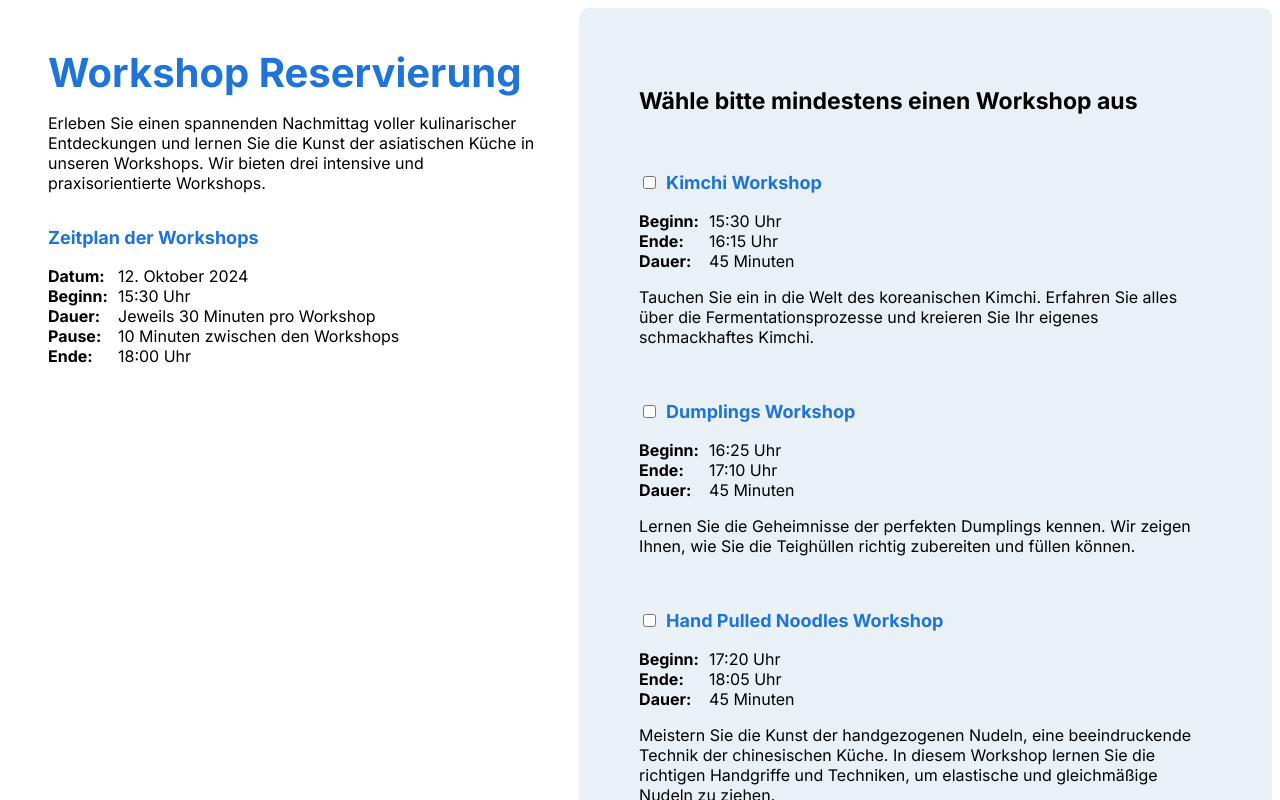
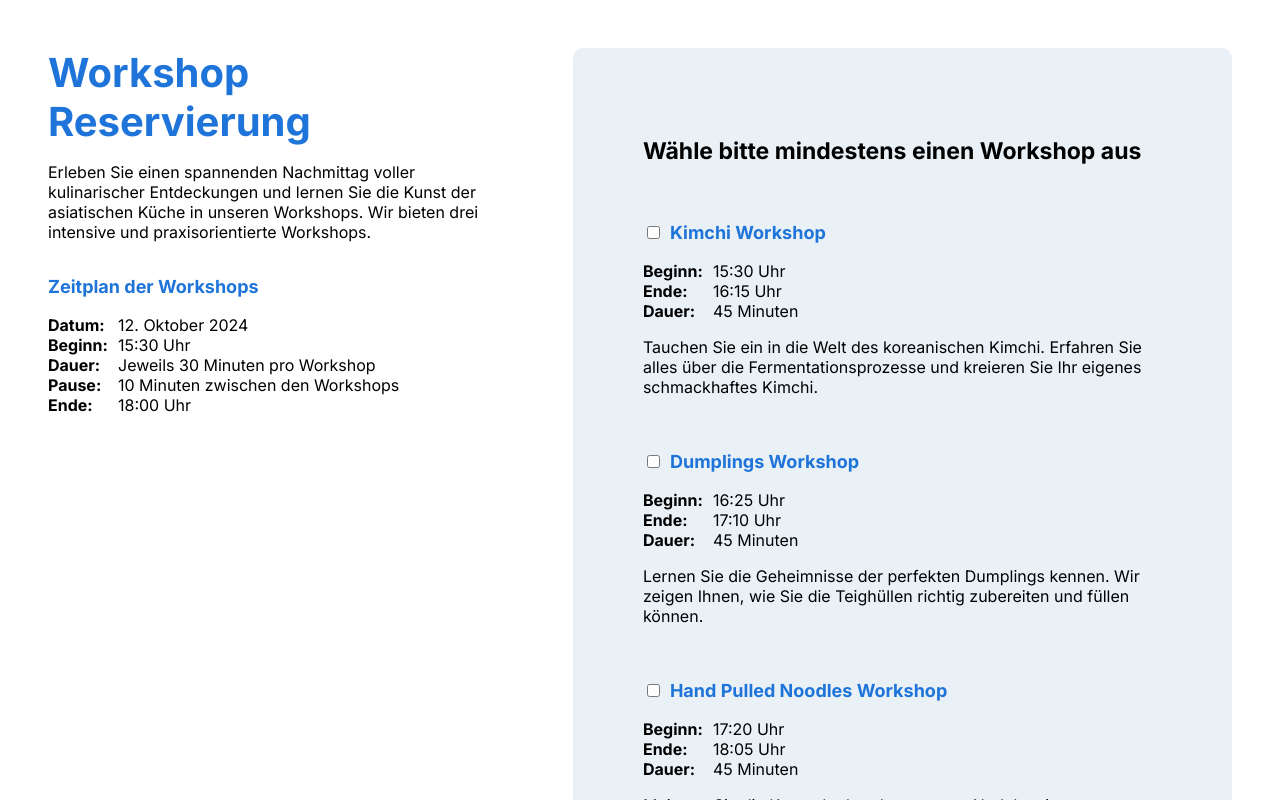
Before and after one commit to ACO-Charity/toa-reservation-frontend, a React (Vite) app: page / in a window 1280 px wide. Shown: the top 800 px of the page. Built offline with nearby package versions, Linux system fonts and the light colour scheme.

Commit message:
added padding to the workshop background

```diff
--- a/src/components/workshop-description/WorkshopDescription.scss
+++ b/src/components/workshop-description/WorkshopDescription.scss
@@ -1,7 +1,8 @@
 
 .workshop-background {
   width: 70%;
-  padding: 60px;
+  padding: 70px;
+  margin: 40px;
   background-color: #e9f1f7;
   border-radius: 10px;
   display: flex;
```
